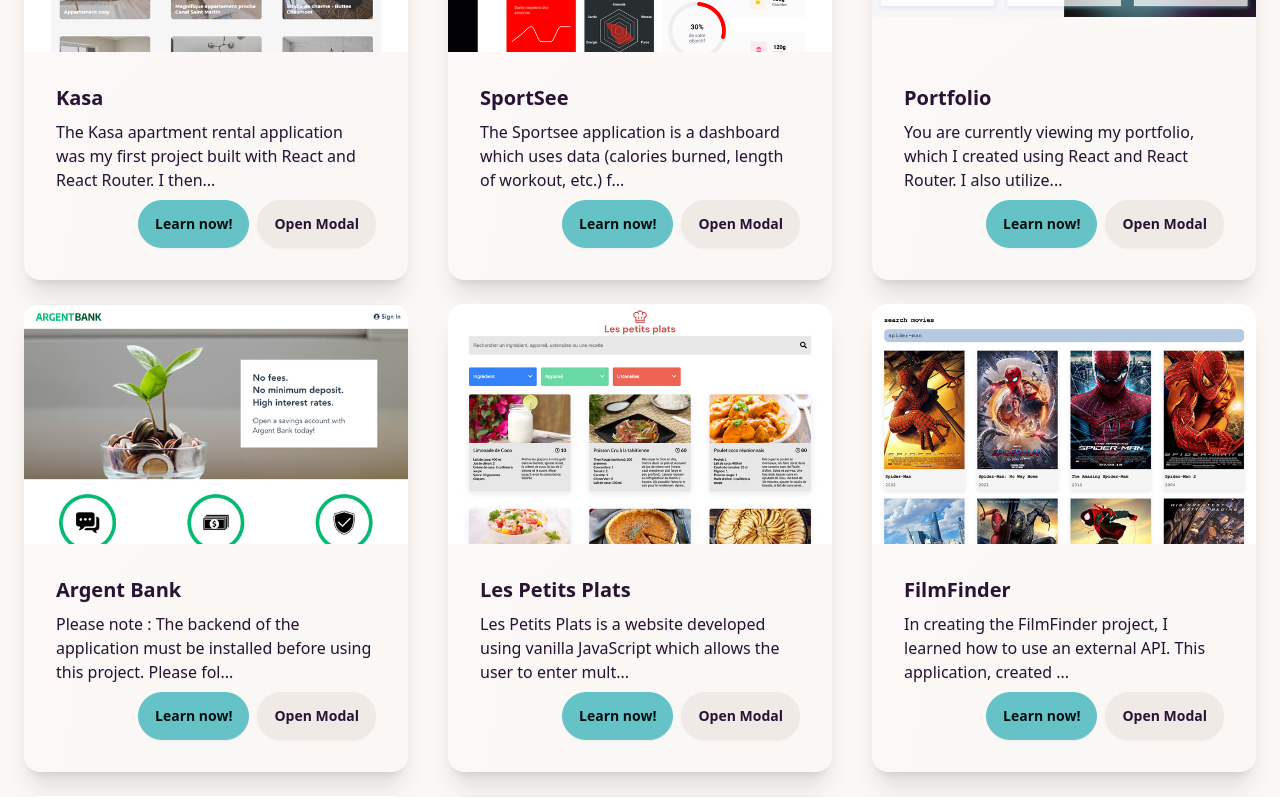
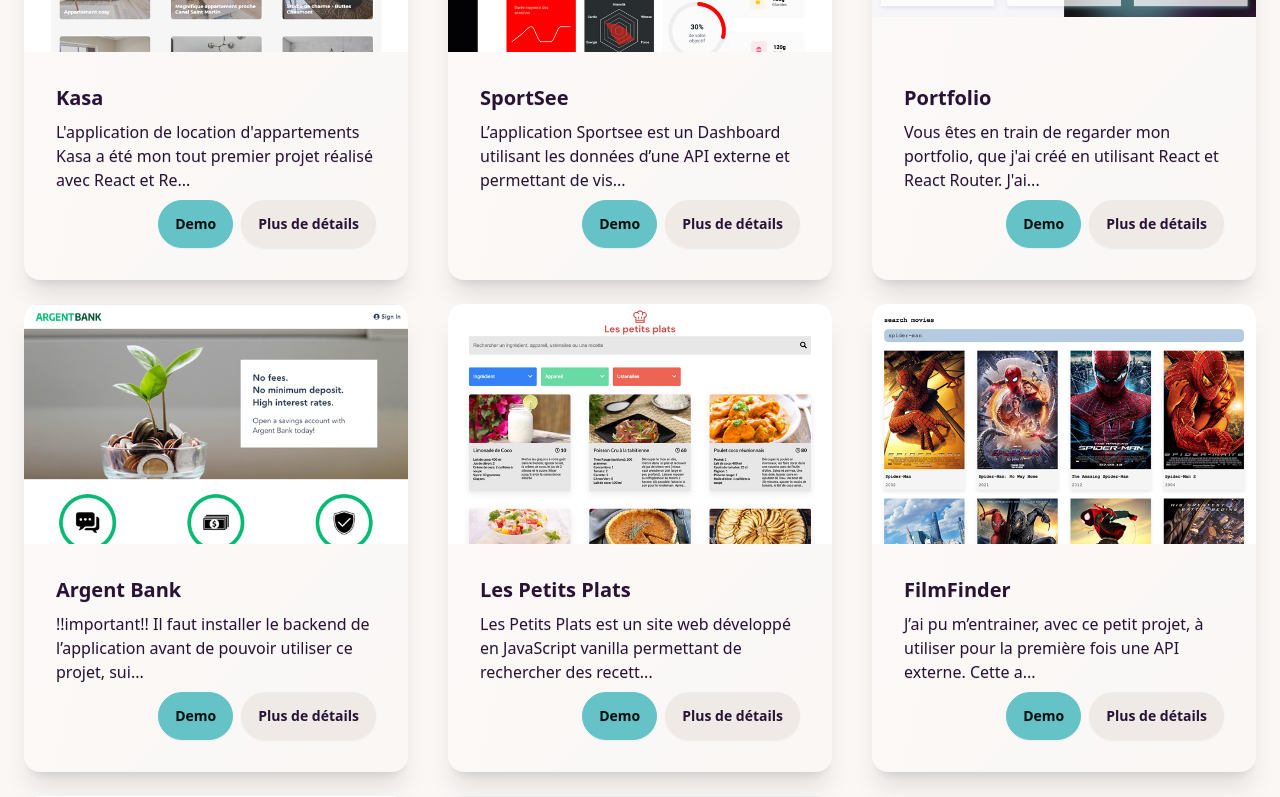
Before and after one commit to Matt-Fr/portfolio_v3, a React (Vite) app: page / in a window 1280 px wide. Shown: the part 1180-1977 px from the top of the page. Built offline with nearby package versions, Linux system fonts and the light colour scheme.

Commit message:
improve modals

```diff
--- a/src/components/ProjectCard.tsx
+++ b/src/components/ProjectCard.tsx
@@ -1,5 +1,3 @@
-import React from "react";
-
 type Props = {
   id: number;
   title: string;
@@ -26,9 +24,11 @@ const ProjectCard = (props: Props) => {
       </div>
       <div className="card-body">
         <h2 className="card-title">{props.title}</h2>
-        <p>{props.descriptionEn.substring(0, 100)}...</p>
+        <p>{props.descriptionFr.substring(0, 100)}...</p>
         <div className="card-actions justify-end">
-          <button className="btn btn-primary">Learn now!</button>
+          <a href={props.demo} target="_blank" className="btn btn-primary">
+            Demo
+          </a>
           <button
             className="btn"
             onClick={() => {
@@ -38,12 +38,28 @@ const ProjectCard = (props: Props) => {
               }
             }}
           >
-            Open Modal
+            Plus de détails
           </button>
           <dialog id={modalId} className="modal">
             <div className="modal-box">
               <h3 className="font-bold text-lg">{props.title}</h3>
               <p className="py-4">{props.descriptionFr}</p>
+              <div className="flex justify-end">
+                <a
+                  href={props.demo}
+                  target="_blank"
+                  className="btn btn-primary"
+                >
+                  Demo
+                </a>
+                <a
+                  href={props.linkGithub}
+                  target="_blank"
+                  className="btn btn-secondary ml-3"
+                >
+                  Github
+                </a>
+              </div>
             </div>
             <form method="dialog" className="modal-backdrop">
               <button>Close</button>
```
